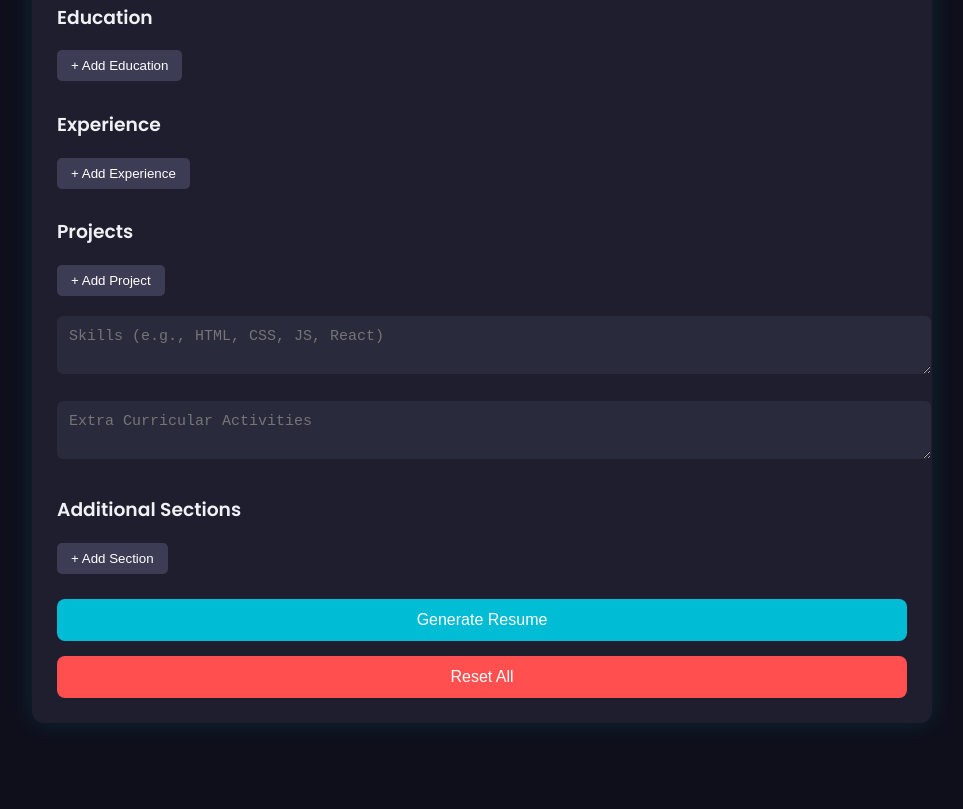
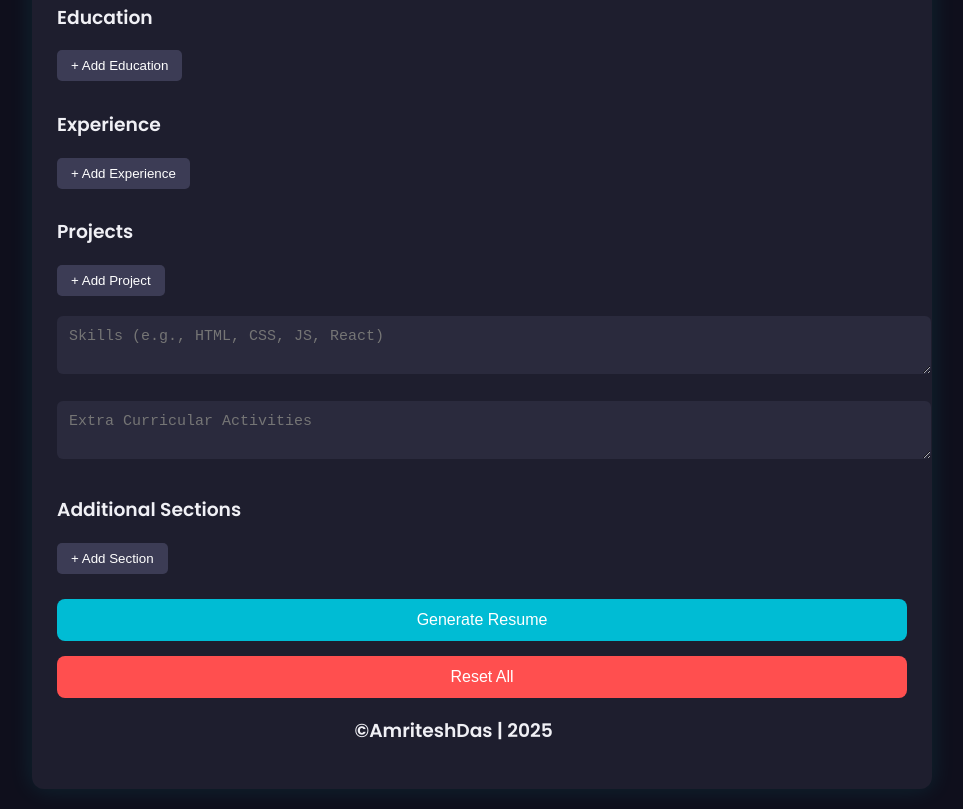
Before and after one commit to amriteshdas/resume-builder, a plain HTML site: page index.html in a window 1280 px wide. Shown: the part 457-1266 px from the top of the page, without its empty margins (158-1121 px from the left). Before the commit the page ends 1200 px from the top, so only its background shows below. Drawn offline with nearby package versions, Linux system fonts and the light colour scheme.

Commit message:
Update index.html

```diff
--- a/index.html
+++ b/index.html
@@ -50,6 +50,7 @@
 
     <div id="resumePreview" class="resume" style="display: none;"></div>
     <button id="downloadBtn" class="btn" style="display: none;">Download Resume</button>
+    <h3 style="padding-left: 35%;padding-right: 35%;">©AmriteshDas | 2025</h3>
   </div>
 
   <script src="https://cdnjs.cloudflare.com/ajax/libs/html2canvas/1.4.1/html2canvas.min.js"></script>
```
